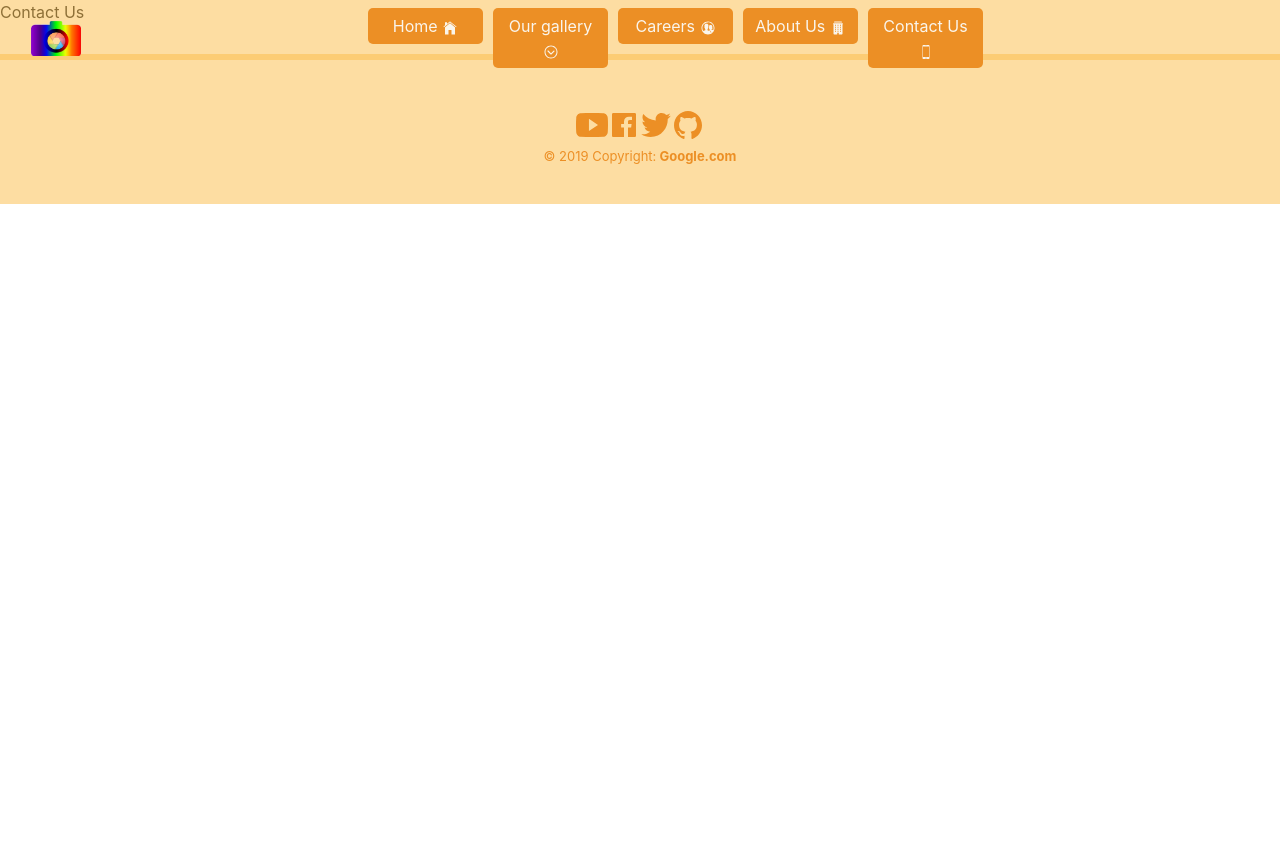
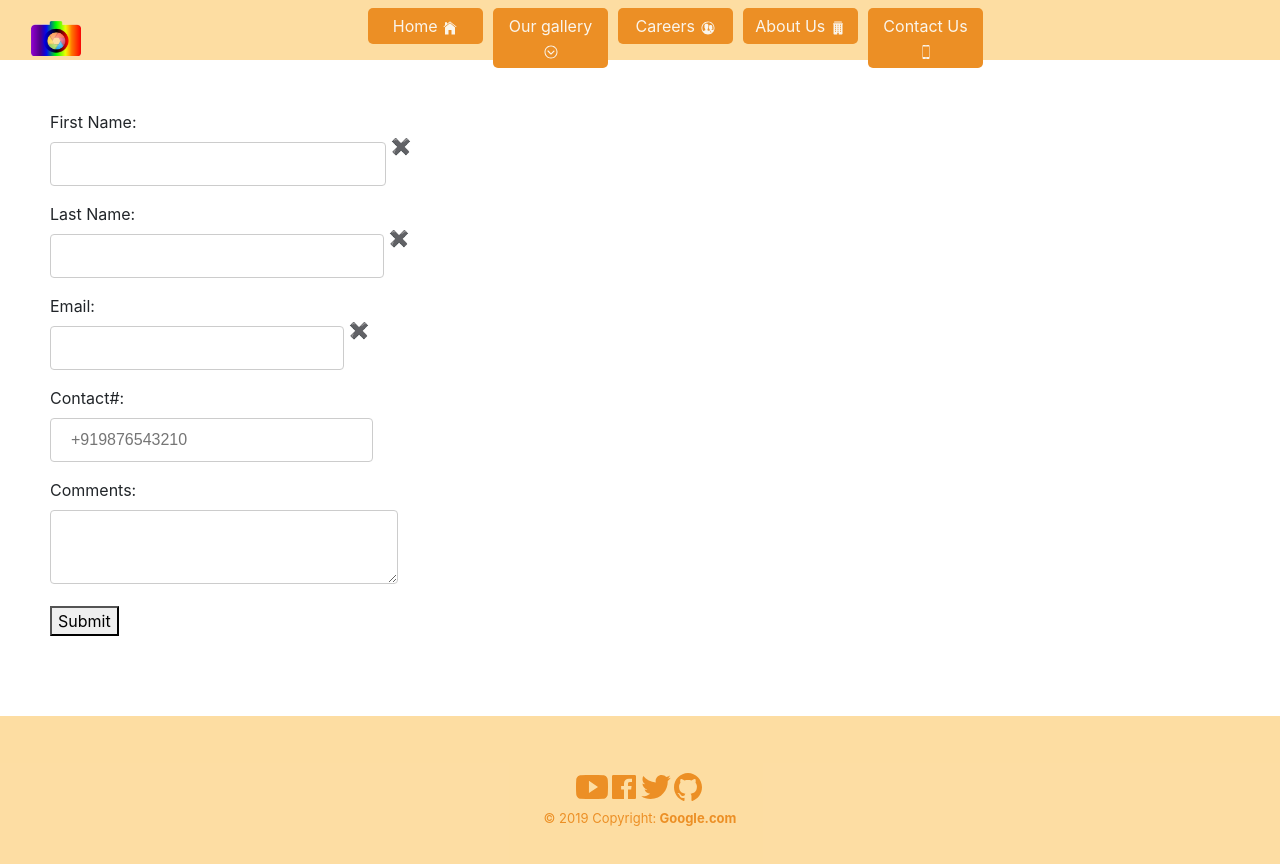
Before and after one commit to monica-puram/PicsArtz_Phase1, a React (Create React App) app: page /contactUs in a window 1280 px wide. Before the commit the page ends 800 px from the top, so only its background shows below. Built offline with nearby package versions, Linux system fonts and the light colour scheme.

Commit message:
Contact us page addition
Contact us page addition

```diff
--- a/package.json
+++ b/package.json
@@ -6,7 +6,10 @@
     "@testing-library/jest-dom": "^4.2.4",
     "@testing-library/react": "^9.4.0",
     "@testing-library/user-event": "^7.2.1",
+    "axios": "^0.19.2",
     "bootstrap": "^4.4.1",
+    "cors": "^2.8.5",
+    "express": "^4.17.1",
     "react": "^16.12.0",
     "react-bootstrap": "^1.0.0-beta.16",
     "react-dom": "^16.12.0",
@@ -36,6 +39,6 @@
     ]
   },
   "devDependencies": {
-    "nodemon": "^2.0.2"
+    "nodemon": "^2.0.3"
   }
 }
--- a/src/ContactUs.js
+++ b/src/ContactUs.js
@@ -1,10 +1,79 @@
 import React from 'react';
-
+import axios from 'axios';
 
 class ContactUs extends React.Component{
+    constructor(props) {
+        super(props);
+        this.state = {
+            fname: "",
+            lname: "",
+            email: "",
+            phone: "",
+            comments: ""
+        };
+        this.handleChange = this.handleChange.bind(this);
+        this.handleSubmit = this.handleSubmit.bind(this);
+    }
+
+    handleChange(event) {
+        this.setState({[event.target.name]: event.target.value});
+    }
+
+    handleSubmit(event) {
+        console.log('Submitting: ' + JSON.stringify(this.state));
+        event.preventDefault();
+        axios.post('http://localhost:3001/contactInfo', this.state)
+            .then(response=>{
+                if(response.status === 200)
+                    alert("Submitted!")
+                else
+                    alert("Error occurred while submitting information!")
+            }).catch(error =>{
+                console.log(error);
+            })
+    }
+
     render(){
         return(
-            <div>Contact Us</div>
+            <div className="form-parent-div">
+                <form onSubmit={this.handleSubmit}>
+                <div>
+                    <label htmlFor="fname"> First Name:
+                    <input type="text" id="fname" pattern="[a-zA-Z]{2,}" name="fname" value={this.state.value} onChange={this.handleChange} required/>
+                    <span className="validity"></span>
+                    </label>
+                </div>
+
+                <div>
+                    <label htmlFor="lname"> Last Name:
+                    <input type="text" id="lname" pattern="[a-zA-Z]{2,}" name="lname" value={this.state.value} onChange={this.handleChange} required/>
+                    <span className="validity"></span>
+                    </label>
+                </div>
+
+                <div>
+                    <label htmlFor="email"> Email:
+                    <input type="email" id="email" name="email" value={this.state.value} onChange={this.handleChange} required/>
+                    <span className="validity"></span>
+                    </label>
+                </div>
+
+                <div>
+                    <label htmlFor="phone"> Contact#:
+                    <input type="tel" id="phone" pattern="(^\+[0-9]{2}|^\+[0-9]{2}\(0\)|^\(\+[0-9]{2}\)\(0\)|^00[0-9]{2}|^0)([0-9]{9}$|[0-9]{10}$)"
+                    name="phone" placeholder="+919876543210" value={this.state.value} onChange={this.handleChange} />
+                    </label>
+                </div>
+
+                <div>
+                    <label htmlFor="comments"> Comments:
+                    <textarea value={this.state.value} onChange={this.handleChange} />
+                    </label>
+                </div>
+
+                <button type="submit">Submit</button>
+                </form>
+          </div>
         )
     }
 }
--- a/src/components/HeaderNav.js
+++ b/src/components/HeaderNav.js
@@ -50,13 +50,13 @@ function HeaderNav(){
 						</li>
 
 						<li className='navLink'>
-							<a href='/gallery'>Careers <IoIosContacts/></a>
+							<a href='/careers'>Careers <IoIosContacts/></a>
 						</li>
 						<li className='navLink'>
-							<a href='/gallery'>About Us <IoIosBusiness/></a>
+							<a href='/about'>About Us <IoIosBusiness/></a>
 						</li>
 						<li className='navLink'>
-							<a href='/gallery'>Contact Us <IoIosPhonePortrait/></a>
+							<a href='/contactus'>Contact Us <IoIosPhonePortrait/></a>
 						</li>
 					</ul>
 
--- a/src/css/styles.css
+++ b/src/css/styles.css
@@ -1,3 +1,4 @@
+@charset "UTF-8";
 .navbar {
   background-color: rgba(252, 188, 71, 0.5);
   height: 60px;
@@ -348,4 +349,71 @@
     grid-row: 1;
   }
 }
+
+.form-parent-div {
+  margin-top: 60px;
+  border-radius: 5px;
+  padding: 50px;
+}
+
+input[type="text"], [type="email"] {
+  width: 100%;
+  padding: 12px 20px;
+  margin: 8px 0;
+  display: inline-block;
+  border: 1px solid #ccc;
+  border-radius: 4px;
+  -webkit-box-sizing: border-box;
+          box-sizing: border-box;
+  font: 1rem 'Fira Sans', sans-serif;
+}
+
+input[type="select"] {
+  width: 25%;
+  padding: 12px 20px;
+  margin: 8px 0;
+  display: inline-block;
+  border: 1px solid #ccc;
+  border-radius: 4px;
+  -webkit-box-sizing: border-box;
+          box-sizing: border-box;
+  font: 1rem 'Fira Sans', sans-serif;
+}
+
+input[type="tel"] {
+  width: 100%;
+  padding: 12px 20px;
+  margin: 8px 0;
+  display: inline-block;
+  border: 1px solid #ccc;
+  border-radius: 4px;
+  -webkit-box-sizing: border-box;
+          box-sizing: border-box;
+  font: 1rem 'Fira Sans', sans-serif;
+}
+
+input:invalid + span:after {
+  position: absolute;
+  content: '✖';
+  padding-left: 5px;
+  color: #8b0000;
+}
+
+input:valid + span:after {
+  position: absolute;
+  content: '✓';
+  padding-left: 5px;
+  color: #009000;
+}
+
+textarea {
+  width: 100%;
+  padding: 12px 20px;
+  margin: 8px 0;
+  display: inline-block;
+  border: 1px solid #ccc;
+  border-radius: 4px;
+  -webkit-box-sizing: border-box;
+          box-sizing: border-box;
+}
 /*# sourceMappingURL=styles.css.map */
--- a/src/css/styles.scss
+++ b/src/css/styles.scss
@@ -296,3 +296,66 @@
         grid-row: 1;
      }
 }
+
+.form-parent-div {
+    margin-top: 60px;
+    border-radius: 5px;
+    padding: 50px;
+}
+
+input[type="text"], [type="email"] {
+    width: 100%;
+    padding: 12px 20px;
+    margin: 8px 0;
+    display: inline-block;
+    border: 1px solid #ccc;
+    border-radius: 4px;
+    box-sizing: border-box;
+    font: 1rem 'Fira Sans', sans-serif;
+}
+
+input[type="select"] {
+    width: 25%;
+    padding: 12px 20px;
+    margin: 8px 0;
+    display: inline-block;
+    border: 1px solid #ccc;
+    border-radius: 4px;
+    box-sizing: border-box;
+    font: 1rem 'Fira Sans', sans-serif;
+}
+
+input[type="tel"] {
+    width: 100%;
+    padding: 12px 20px;
+    margin: 8px 0;
+    display: inline-block;
+    border: 1px solid #ccc;
+    border-radius: 4px;
+    box-sizing: border-box;
+    font: 1rem 'Fira Sans', sans-serif;
+}
+
+input:invalid+span:after {
+    position: absolute;
+    content: '✖';
+    padding-left: 5px;
+    color: #8b0000;
+}
+
+input:valid+span:after {
+    position: absolute;
+    content: '✓';
+    padding-left: 5px;
+    color: #009000;
+}
+
+textarea {
+    width: 100%;
+    padding: 12px 20px;
+    margin: 8px 0;
+    display: inline-block;
+    border: 1px solid #ccc;
+    border-radius: 4px;
+    box-sizing: border-box;
+}
```
Also changed, not shown: server.js (added, +24 -0 lines), contactInfo14-31-2020.txt (added), 2 other files (tests, documents, lock files or other folders).
